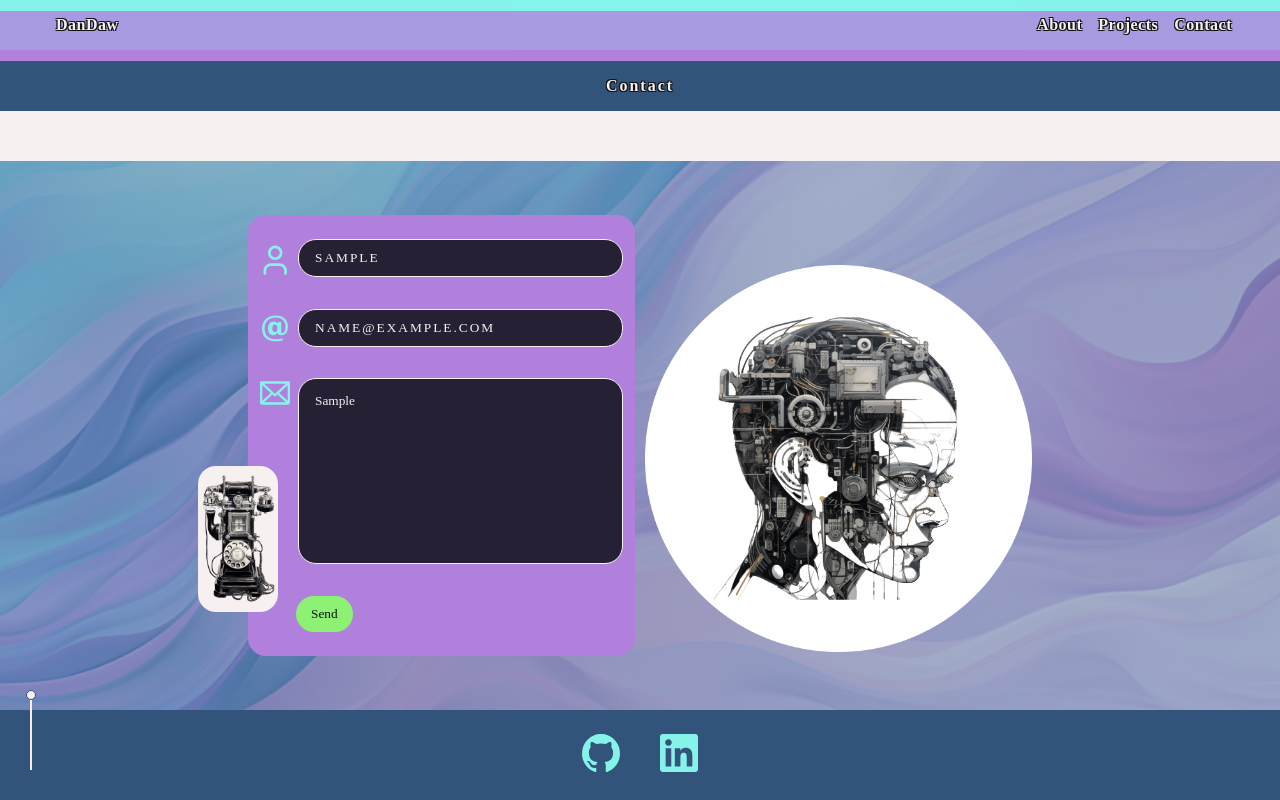
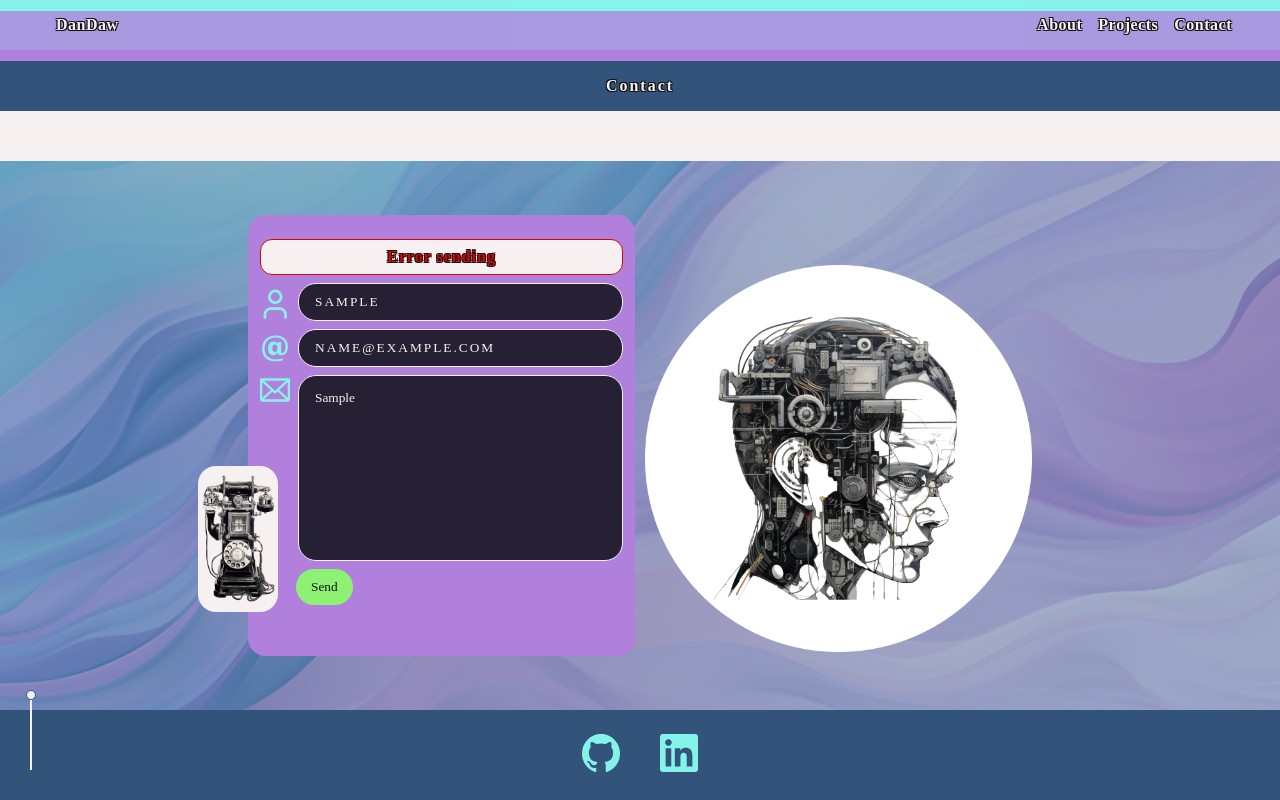
Before and after one commit to DanielDawidowski/portfolio_frontend, a React (Vite) app: page / in a window 1280 px wide. Both pictures are taken after typing "Sample", "name@example.com", "Sample" into the empty fields and a click on the button "Send". Shown: the part 3825-4625 px from the top of the page. Built offline with nearby package versions, Linux system fonts and the light colour scheme; no server answers; a web font is replaced by a local one.

Commit message:
Add notification messages to contact form

```diff
--- a/src/components/contact/Contact.tsx
+++ b/src/components/contact/Contact.tsx
@@ -8,7 +8,9 @@ import {
   ContactFormItem,
   ContactImage,
   ContactStyles,
-  ContactWrapper
+  ContactWrapper,
+  ErrorMessage,
+  SuccessMessage
 } from "./ContactStyles";
 import ContactImg from "../../assets/Images/contact/contact.png";
 import PhoneImg from "../../assets/Images/contact/phone.png";
@@ -35,6 +37,8 @@ const initialState: IContactData = {
 
 const Contact: FC = (): ReactElement => {
   const [formData, setFormData] = useState<IContactData>(initialState);
+  const [success, setSuccess] = useState<boolean>(false);
+  const [error, setError] = useState<boolean>(false);
 
   const [ref, animation] = useScrollAnimation("300px");
 
@@ -56,8 +60,10 @@ const Contact: FC = (): ReactElement => {
     try {
       const response = await emailService.sendMessage(formData);
       setFormData(initialState);
+      setSuccess(true);
       return response;
     } catch (error) {
+      setError(true);
       console.error("error: ", error);
       // Utils.dispatchNotification(errorMessage, "error", dispatch);
     }
@@ -81,6 +87,17 @@ const Contact: FC = (): ReactElement => {
               hidden: { opacity: 0, y: 72 }
             }}
           >
+            {success ? (
+              <SuccessMessage>
+                <h3 className="black-border">Email sent</h3>
+              </SuccessMessage>
+            ) : null}
+            {error ? (
+              <ErrorMessage>
+                <h3 className="black-border">Error sending</h3>
+              </ErrorMessage>
+            ) : null}
+
             <form onSubmit={handleSubmit}>
               <ContactFormItem ref={ref} initial="hidden" animate={animation} variants={variantLeft}>
                 <ContactFormIcon>
--- a/src/components/contact/ContactStyles.ts
+++ b/src/components/contact/ContactStyles.ts
@@ -30,10 +30,35 @@ export const ContactForm = styled(motion.div)`
     display: flex;
     flex-direction: column;
     justify-content: space-between;
-    height: 100%;
   }
   @media (min-width: ${(props) => props.theme.breakpoint_small}) {
     padding: ${(props) => props.theme.size4} ${(props) => props.theme.size2};
+  }
+`;
+
+const Message = styled(motion.div)`
+  margin: 0 0 8px 0;
+  border-radius: 12px;
+  display: grid;
+  place-items: center;
+  background: ${(props) => props.theme.white};
+  h3 {
+    padding: ${(props) => props.theme.size1};
+    letter-spacing: 1px;
+  }
+`;
+
+export const SuccessMessage = styled(Message)`
+  border: 1px solid ${(props) => props.theme.green_light};
+  h3 {
+    color: ${(props) => props.theme.green_light};
+  }
+`;
+
+export const ErrorMessage = styled(Message)`
+  border: 1px solid ${(props) => props.theme.red};
+  h3 {
+    color: ${(props) => props.theme.red};
   }
 `;
 
```
